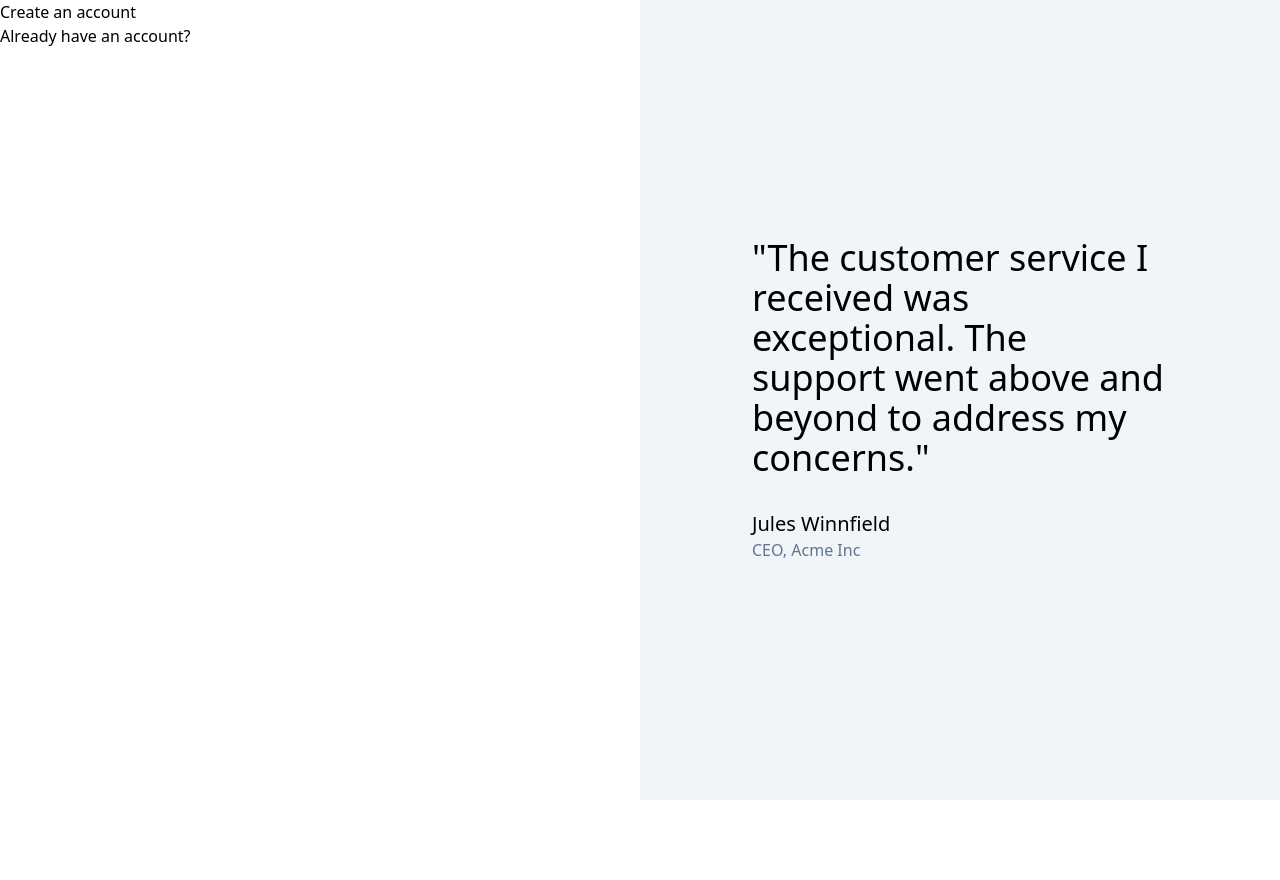
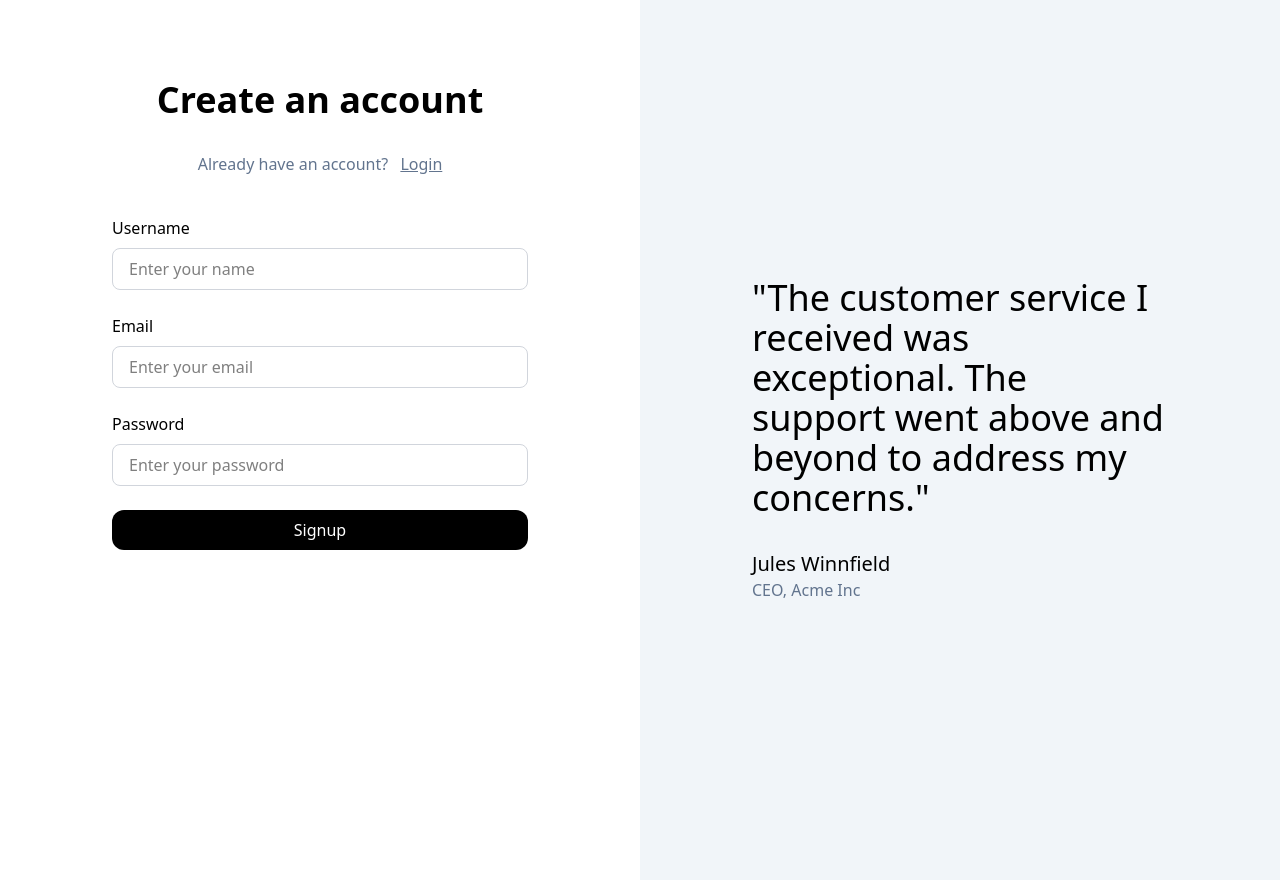
Before and after one commit to ishuvam009/medium, a React (Vite) app in the folder frontend/: page /signup in a window 1280 px wide. Before the commit the page ends 800 px from the top, so only its background shows below. Built offline with nearby package versions, Linux system fonts and the light colour scheme.

Commit message:
Signup page completed.

```diff
--- a/frontend/src/pages/Signup.tsx
+++ b/frontend/src/pages/Signup.tsx
@@ -4,12 +4,56 @@ export const Signup = () => {
   return (
     <>
       <div className="h-full flex">
-        <div className="w-1/2 h-screen bg-white">
-          <p>Create an account</p>
-          <p>Already have an account? <Link to={"/signin"}></Link></p>
+        <div className="w-1/2 h-screen bg-white text-center md:mt-10 xl:mt-20 2xl:mt-30">
+          <p className="text-4xl font-bold">Create an account</p>
+          <p className="text-slate-500 mt-2 lg:mt-4 xl:mt-8">
+            Already have an account? <Link className="ml-2 hover:text-slate-700 underline" to={"/signin"}>Login</Link>
+          </p>
+
+          <div className="mt-10 flex flex-col gap-6 max-w-md mx-auto px-4">
+            <div className="flex flex-col items-start">
+              <label className="font-medium mb-2" htmlFor="username">Username</label>
+              <input
+                id="username"
+                className="w-full px-4 py-2 border border-gray-300 rounded-lg focus:outline-none focus:border-blue-500"
+                type="text"
+                placeholder="Enter your name"
+              />
+            </div>
+
+            <div className="flex flex-col items-start">
+              <label className="font-medium mb-2" htmlFor="email">Email</label>
+              <input
+                id="email"
+                className="w-full px-4 py-2 border border-gray-300 rounded-lg focus:outline-none focus:border-blue-500"
+                type="email"
+                placeholder="Enter your email"
+              />
+            </div>
+
+            <div className="flex flex-col items-start">
+              <label className="font-medium mb-2" htmlFor="password">Password</label>
+              <input
+                id="password"
+                className="w-full px-4 py-2 border border-gray-300 rounded-lg focus:outline-none focus:border-blue-500"
+                type="password"
+                placeholder="Enter your password"
+              />
+            </div>
+            <div>
+              <Link to={"/"}>
+              <button className="text-white bg-black w-full p-2 rounded-xl">Signup</button>
+              </Link>
+            </div>
+          </div>
+
         </div>
-        <div className="w-1/2 h-screen bg-slate-100 justify-center content-center px-28">
-          <p className="text-4xl font-medium">"The customer service I received was exceptional. The support went above and beyond to address my concerns."</p>
+
+        <div className="w-0 md:w-1/2 h-auto bg-slate-100 justify-center content-center px-28 hidden md:block">
+          <p className="text-4xl font-medium">
+            "The customer service I received was exceptional. The support went
+            above and beyond to address my concerns."
+          </p>
           <p className="text-xl font-medium mt-8">Jules Winnfield</p>
           <p className="text-slate-500">CEO, Acme Inc</p>
         </div>
```
